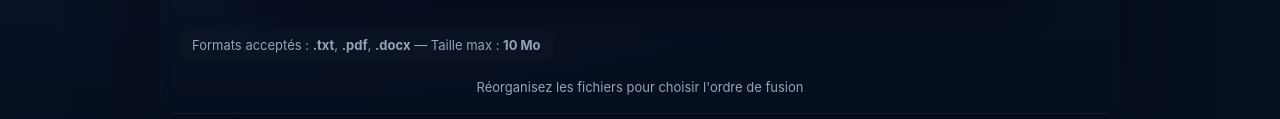
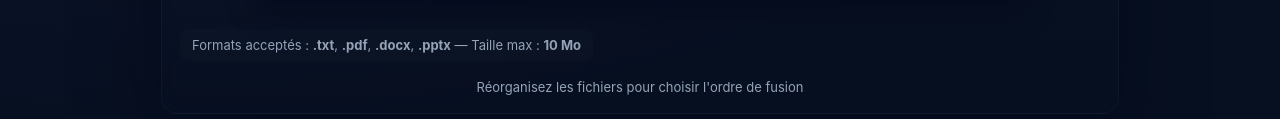
Before and after one commit to guigzlsx/Script-Quiz_Generator_Deploy, a plain HTML site: page pdf_tools.html in a window 1280 px wide. Shown: the part 521-640 px from the top of the page. Drawn offline with nearby package versions, Linux system fonts and the light colour scheme.

Commit message:
Update pdf_tools.html

```diff
--- a/pdf_tools.html
+++ b/pdf_tools.html
@@ -49,7 +49,7 @@
 
   <div class="pdf-list" id="pdfList" aria-live="polite"></div>
 
-  <div class="file-hint" style="margin-top:14px; text-align:center; color:var(--muted); font-size:13px;">Formats acceptés : <strong>.txt</strong>, <strong>.pdf</strong>, <strong>.docx</strong> — Taille max : <strong>10 Mo</strong></div>
+  <div class="file-hint" style="margin-top:14px; text-align:center; color:var(--muted); font-size:13px;">Formats acceptés : <strong>.txt</strong>, <strong>.pdf</strong>, <strong>.docx</strong>, <strong>.pptx</strong> — Taille max : <strong>10 Mo</strong></div>
 
   <div style="margin-top:18px; display:flex; justify-content:center; color:var(--muted); font-size:13px;">Réorganisez les fichiers pour choisir l'ordre de fusion</div>
       </div>
```
